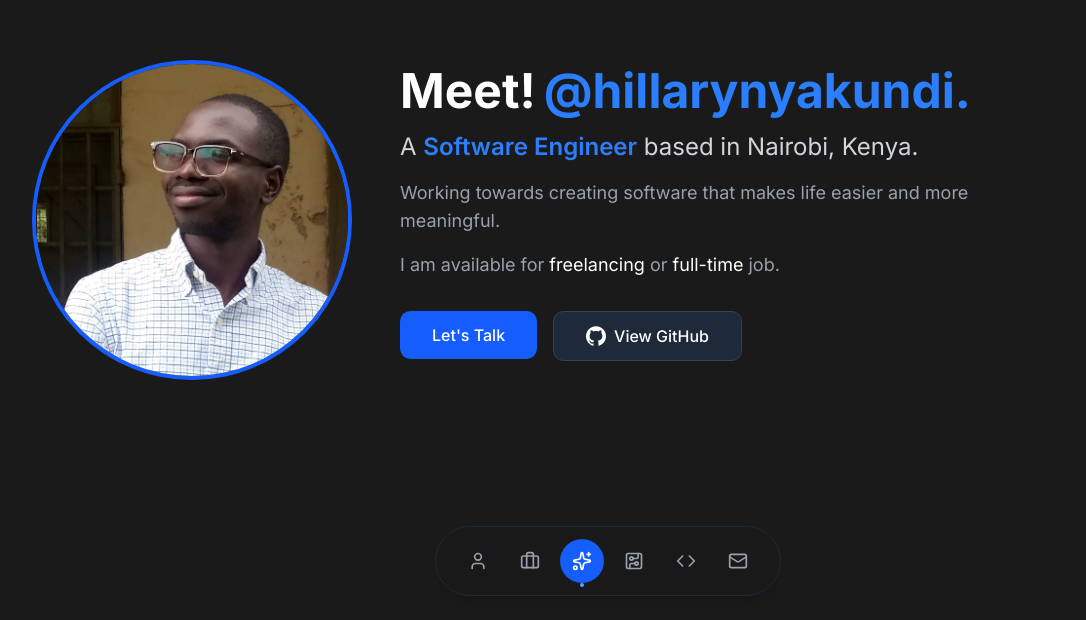
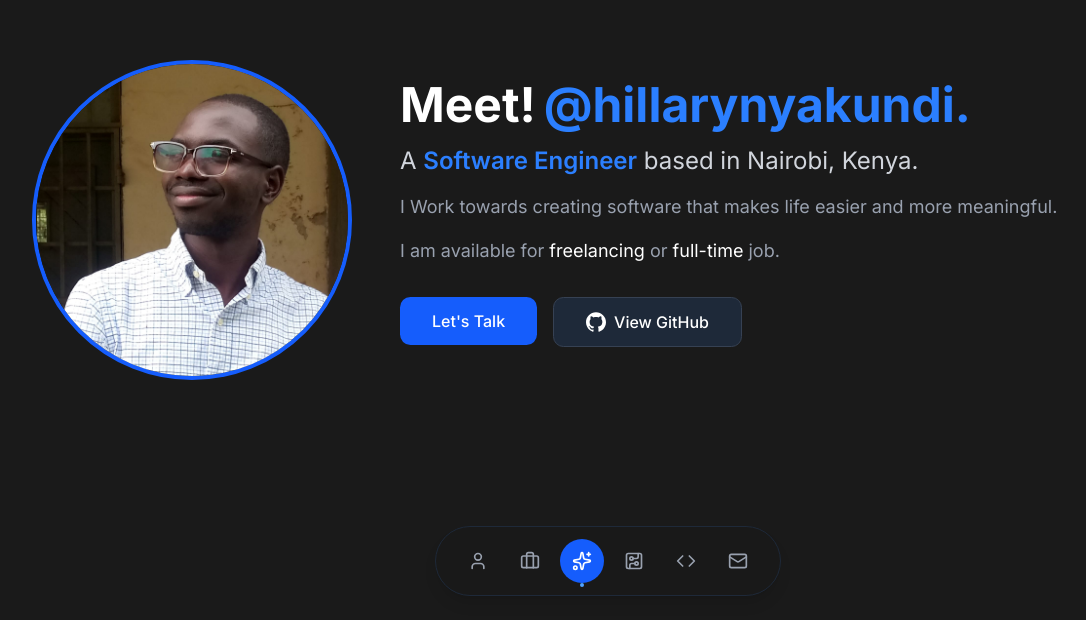
Before and after one commit to HillaryNyakundi/my-profile, a Next.js app: page / in a window 1280 px wide. Shown: the part 180-800 px from the top of the page, without its empty margins (32-1118 px from the left). Built offline with nearby package versions, Linux system fonts and the light colour scheme.

Commit message:
Fix: About

```diff
--- a/components/Hero.tsx
+++ b/components/Hero.tsx
@@ -58,7 +58,7 @@ export default function Hero() {
               based in Nairobi, Kenya.
             </p>
             <p className="text-sm sm:text-base md:text-lg text-gray-400 mb-4">
-              Working towards creating software that makes life easier and more
+              I Work towards creating software that makes life easier and more
               meaningful.
             </p>
             <p className="text-sm sm:text-base md:text-lg text-gray-400 mb-6 sm:mb-8">
```
